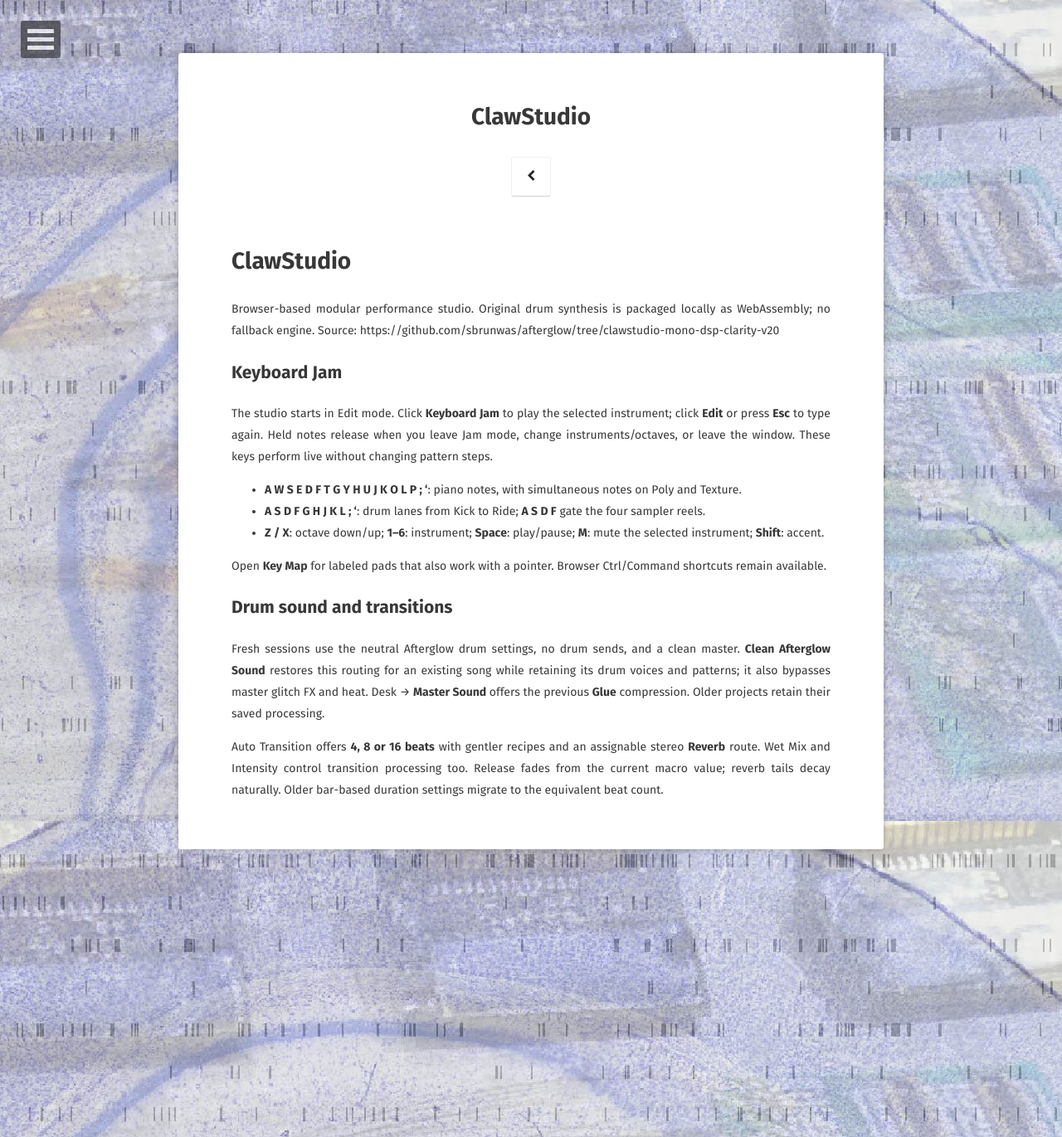
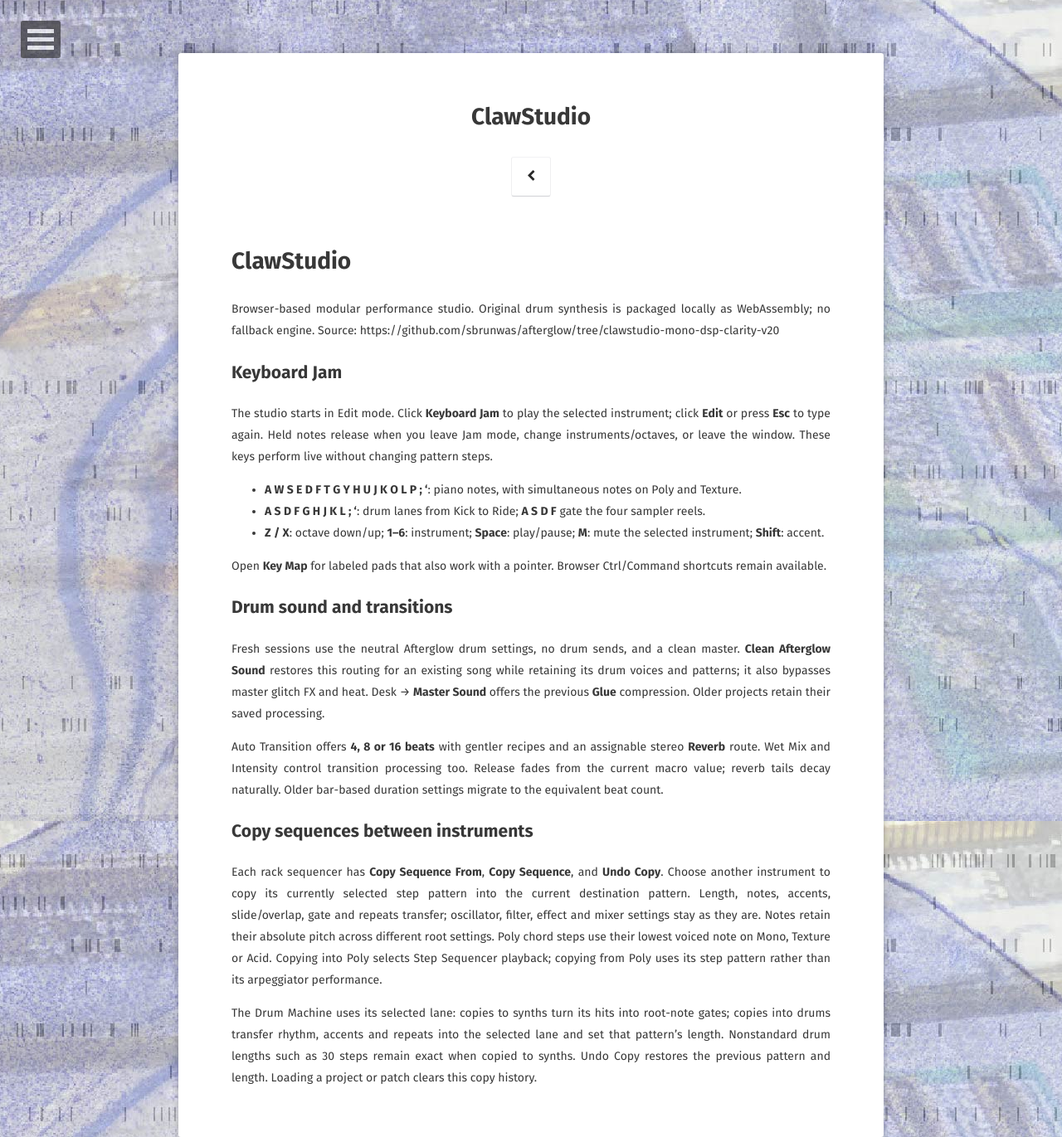
Before and after one commit to sbrunwas/sbrunwas.github.io, a Jekyll site: the page built from clawstudio/README.md, in a window 1280 px wide. Shown: the whole page at 83% size. Built offline with Jekyll 4.4.1, drawn with Linux system fonts in a browser that asks for light colours; some web fonts are replaced; our own code applies the rules of GitHub Pages for plain Markdown files; comment, search, counter and statistics services are not loaded.

Commit message:
Copy selected sequences between synths and drum lanes with undo

```diff
--- a/clawstudio/README.md
+++ b/clawstudio/README.md
@@ -17,3 +17,9 @@
 Fresh sessions use the neutral Afterglow drum settings, no drum sends, and a clean master. **Clean Afterglow Sound** restores this routing for an existing song while retaining its drum voices and patterns; it also bypasses master glitch FX and heat. Desk → **Master Sound** offers the previous **Glue** compression. Older projects retain their saved processing.
 
 Auto Transition offers **4, 8 or 16 beats** with gentler recipes and an assignable stereo **Reverb** route. Wet Mix and Intensity control transition processing too. Release fades from the current macro value; reverb tails decay naturally. Older bar-based duration settings migrate to the equivalent beat count.
+
+## Copy sequences between instruments
+
+Each rack sequencer has **Copy Sequence From**, **Copy Sequence**, and **Undo Copy**. Choose another instrument to copy its currently selected step pattern into the current destination pattern. Length, notes, accents, slide/overlap, gate and repeats transfer; oscillator, filter, effect and mixer settings stay as they are. Notes retain their absolute pitch across different root settings. Poly chord steps use their lowest voiced note on Mono, Texture or Acid. Copying into Poly selects Step Sequencer playback; copying from Poly uses its step pattern rather than its arpeggiator performance.
+
+The Drum Machine uses its selected lane: copies to synths turn its hits into root-note gates; copies into drums transfer rhythm, accents and repeats into the selected lane and set that pattern’s length. Nonstandard drum lengths such as 30 steps remain exact when copied to synths. Undo Copy restores the previous pattern and length. Loading a project or patch clears this copy history.
--- a/clawstudio/acid303/index.html
+++ b/clawstudio/acid303/index.html
@@ -1 +1 @@
-<!doctype html><html lang="en"><head><meta charset="utf-8"><meta name="viewport" content="width=device-width,initial-scale=1"><title>ClawStudio acid rack</title><link rel="stylesheet" href="../rack-devices.css?v=poly-voice-20261021"><style>body{margin:0;padding:9px;background:#0e161c;color:#e6e9ea;font:12px system-ui}.wrap{max-width:1450px;margin:auto}.nav{display:flex;justify-content:space-between;margin:5px 0 12px;gap:9px}.nav a{color:#c5dec5;text-decoration:none}</style></head><body><main class="wrap"><div class="nav"><span>CLAWSTUDIO · INSTRUMENT LAB / acid</span><a href="../devices.html">ALL INSTRUMENTS ↗</a></div><div id="mount"></div></main><script type="module">import {createRackInstrument} from '../rack-devices.js?v=jam-studio-20261022';createRackInstrument(document.querySelector('#mount'),'acid');</script></body></html>
+<!doctype html><html lang="en"><head><meta charset="utf-8"><meta name="viewport" content="width=device-width,initial-scale=1"><title>ClawStudio acid rack</title><link rel="stylesheet" href="../rack-devices.css?v=poly-voice-20261021"><style>body{margin:0;padding:9px;background:#0e161c;color:#e6e9ea;font:12px system-ui}.wrap{max-width:1450px;margin:auto}.nav{display:flex;justify-content:space-between;margin:5px 0 12px;gap:9px}.nav a{color:#c5dec5;text-decoration:none}</style></head><body><main class="wrap"><div class="nav"><span>CLAWSTUDIO · INSTRUMENT LAB / acid</span><a href="../devices.html">ALL INSTRUMENTS ↗</a></div><div id="mount"></div></main><script type="module">import {createRackInstrument} from '../rack-devices.js?v=sequence-copy-20261022';createRackInstrument(document.querySelector('#mount'),'acid');</script></body></html>
--- a/clawstudio/bass01.js
+++ b/clawstudio/bass01.js
@@ -1,4 +1,4 @@
-import {attachStepSequencer,eventsForStep,normalizeBank,LENGTHS} from './step-sequencer.js?v=shared-seq-20261021';
+import {attachStepSequencer,eventsForStep,normalizeBank,isSequenceLength} from './step-sequencer.js?v=sequence-copy-20261022';
 import {coarseCents,attachCoarsePitch} from './coarse-pitch.js?v=slow-coarse-20261020';
 // ClawStudio BASS-01 — original Web Audio monophonic synth, AGPL-3.0-only
 // 101-inspired oscillator/sequencer; aggressive dual-resonant MS-style filter;
@@ -258,7 +258,7 @@
  function init(context,destination){if(engine)return engine;ctx=context;engine=new Bass01Engine(context,destination);engine.update(state.params);return engine}
  function stop(){sequence.stop();playing=false;clearInterval(interval);interval=null;engine?.noteOff();$('#b01-jam').textContent='▶ BASS JAM';$('#b01-lamp').classList.remove('live');activeStep=-1;refresh()}
  async function jam(){if(externalClock){$('#b01-status').textContent='Use the main CLAWSTUDIO JAM transport to play this rack instrument.';return}if(playing){stop();return}try{if(!ctx)ctx=getContext?getContext():new (window.AudioContext||window.webkitAudioContext)();await ctx.resume();if(!engine)init(ctx,getDestination?getDestination():ctx.destination);playing=true;position=0;next=ctx.currentTime+.05;interval=setInterval(()=>{let j=0;while(next<ctx.currentTime+.13&&j++<20){scheduleStep(position,next,60/tempo()/4);position=(position+1)%state.steps;next+=60/tempo()/4}},23);$('#b01-jam').textContent='Ⅱ PAUSE';$('#b01-lamp').classList.add('live');$('#b01-status').textContent='BASS JAM running · drag knobs upward/downward to sculpt the sound'}catch(e){$('#b01-status').textContent='Audio unavailable: '+e.message}}
- $('#b01-jam').onclick=jam;$('#b01-save').onclick=()=>{const a=document.createElement('a'),url=URL.createObjectURL(new Blob([JSON.stringify({format:'clawstudio-bass01',version:2,preset:selectedPreset,...state},null,2)],{type:'application/json'}));a.href=url;a.download='ClawStudio-BASS01-patch.json';a.click();setTimeout(()=>URL.revokeObjectURL(url),1200)};$('#b01-load').onclick=()=>$('#b01-file').click();$('#b01-file').onchange=async e=>{try{let data=JSON.parse(await e.target.files[0].text());if(data.format!=='clawstudio-bass01')throw Error('Not a BASS-01 patch');if(!Array.isArray(data.patterns)||data.patterns.length!==8||!data.params)throw Error('Invalid patch');Object.assign(state.params,{...BASE,...data.params});const loadedParams=state.params;Object.assign(state,{...data,patterns:data.patterns,params:loadedParams});if(!LENGTHS.includes(state.steps))state.steps=16;normalizeBank(state);state.page=Math.min(Math.max(0,Number(state.page)||0),Math.floor((state.steps-1)/16));editing=0;position%=state.steps;selectedPreset=PRESETS[data.preset]?data.preset:'INIT';dirty=true;engine?.update(state.params);refresh();$('#b01-status').textContent='Patch loaded'}catch(err){$('#b01-status').textContent=err.message}};
+ $('#b01-jam').onclick=jam;$('#b01-save').onclick=()=>{const a=document.createElement('a'),url=URL.createObjectURL(new Blob([JSON.stringify({format:'clawstudio-bass01',version:2,preset:selectedPreset,...state},null,2)],{type:'application/json'}));a.href=url;a.download='ClawStudio-BASS01-patch.json';a.click();setTimeout(()=>URL.revokeObjectURL(url),1200)};$('#b01-load').onclick=()=>$('#b01-file').click();$('#b01-file').onchange=async e=>{try{let data=JSON.parse(await e.target.files[0].text());if(data.format!=='clawstudio-bass01')throw Error('Not a BASS-01 patch');if(!Array.isArray(data.patterns)||data.patterns.length!==8||!data.params)throw Error('Invalid patch');Object.assign(state.params,{...BASE,...data.params});const loadedParams=state.params;Object.assign(state,{...data,patterns:data.patterns,params:loadedParams});if(!isSequenceLength(state.steps))state.steps=16;normalizeBank(state);state.page=Math.min(Math.max(0,Number(state.page)||0),Math.floor((state.steps-1)/16));editing=0;position%=state.steps;selectedPreset=PRESETS[data.preset]?data.preset:'INIT';dirty=true;engine?.update(state.params);refresh();$('#b01-status').textContent='Patch loaded'}catch(err){$('#b01-status').textContent=err.message}};
  // In studio clock mode JAM is disabled because global transport owns scheduling.
  if(externalClock){$('#b01-jam').textContent='↳ MASTER JAM';$('#b01-jam').onclick=()=>{$('#b01-status').textContent='Press JAM in the ClawStudio header to start both instruments.'}}
  refresh();return {state,init,scheduleStep,stop,dispose:()=>{stop();engine?.dispose()},setTempo:n=>{state.bpm=n},setActive:v=>{state.active=!!v},getEngine:()=>engine,getParams:()=>({...state.params}),refreshUI:refresh};
--- a/clawstudio/bass01/index.html
+++ b/clawstudio/bass01/index.html
@@ -1 +1 @@
-<!doctype html><html lang="en"><head><meta charset="utf-8"><meta name="viewport" content="width=device-width,initial-scale=1"><title>ClawStudio BASS-01</title><meta name="theme-color" content="#151c1e"><link rel="stylesheet" href="../bass01.css"><style>body{background:#121b19;margin:0;padding:12px;display:flex;min-height:100vh;align-items:flex-start;justify-content:center}main{width:min(1250px,100%)}.topline{display:flex;justify-content:space-between;font:11px system-ui;color:#b2caba;margin:3px 0 13px}.topline strong{color:#efc992;font-size:15px}.topline span{align-self:center}</style></head><body><main><div class="topline"><strong>CLAWSTUDIO / RACK DEVELOPMENT</strong><span>INSTRUMENT 02 · BETA 0.7</span></div><div id="instrument"></div></main><script type="module">import {createBass01} from '../bass01.js?v=jam-studio-20261022';createBass01(document.querySelector('#instrument'));</script></body></html>
+<!doctype html><html lang="en"><head><meta charset="utf-8"><meta name="viewport" content="width=device-width,initial-scale=1"><title>ClawStudio BASS-01</title><meta name="theme-color" content="#151c1e"><link rel="stylesheet" href="../bass01.css"><style>body{background:#121b19;margin:0;padding:12px;display:flex;min-height:100vh;align-items:flex-start;justify-content:center}main{width:min(1250px,100%)}.topline{display:flex;justify-content:space-between;font:11px system-ui;color:#b2caba;margin:3px 0 13px}.topline strong{color:#efc992;font-size:15px}.topline span{align-self:center}</style></head><body><main><div class="topline"><strong>CLAWSTUDIO / RACK DEVELOPMENT</strong><span>INSTRUMENT 02 · BETA 0.7</span></div><div id="instrument"></div></main><script type="module">import {createBass01} from '../bass01.js?v=sequence-copy-20261022';createBass01(document.querySelector('#instrument'));</script></body></html>
--- a/clawstudio/poly/index.html
+++ b/clawstudio/poly/index.html
@@ -1 +1 @@
-<!doctype html><html lang="en"><head><meta charset="utf-8"><meta name="viewport" content="width=device-width,initial-scale=1"><title>ClawStudio poly rack</title><link rel="stylesheet" href="../rack-devices.css?v=poly-voice-20261021"><link rel="stylesheet" href="../poly-arp.css"><link rel="stylesheet" href="../poly-modular.css?v=additive-cv-20261020"><style>body{margin:0;padding:9px;background:#0e161c;color:#e6e9ea;font:12px system-ui}.wrap{max-width:1450px;margin:auto}.nav{display:flex;justify-content:space-between;margin:5px 0 12px;gap:9px}.nav a{color:#c5dec5;text-decoration:none}</style></head><body><main class="wrap"><div class="nav"><span>CLAWSTUDIO · INSTRUMENT LAB / poly</span><a href="../devices.html">ALL INSTRUMENTS ↗</a></div><div id="mount"></div></main><script type="module">import {createRackInstrument} from '../rack-devices.js?v=jam-studio-20261022';createRackInstrument(document.querySelector('#mount'),'poly');</script></body></html>
+<!doctype html><html lang="en"><head><meta charset="utf-8"><meta name="viewport" content="width=device-width,initial-scale=1"><title>ClawStudio poly rack</title><link rel="stylesheet" href="../rack-devices.css?v=poly-voice-20261021"><link rel="stylesheet" href="../poly-arp.css"><link rel="stylesheet" href="../poly-modular.css?v=additive-cv-20261020"><style>body{margin:0;padding:9px;background:#0e161c;color:#e6e9ea;font:12px system-ui}.wrap{max-width:1450px;margin:auto}.nav{display:flex;justify-content:space-between;margin:5px 0 12px;gap:9px}.nav a{color:#c5dec5;text-decoration:none}</style></head><body><main class="wrap"><div class="nav"><span>CLAWSTUDIO · INSTRUMENT LAB / poly</span><a href="../devices.html">ALL INSTRUMENTS ↗</a></div><div id="mount"></div></main><script type="module">import {createRackInstrument} from '../rack-devices.js?v=sequence-copy-20261022';createRackInstrument(document.querySelector('#mount'),'poly');</script></body></html>
--- a/clawstudio/rack-devices.js
+++ b/clawstudio/rack-devices.js
@@ -1,4 +1,4 @@
-import {attachStepSequencer,eventsForStep,normalizeBank,LENGTHS} from './step-sequencer.js?v=shared-seq-20261021';
+import {attachStepSequencer,eventsForStep,normalizeBank,isSequenceLength} from './step-sequencer.js?v=sequence-copy-20261022';
 import {POLY_WAVEFORMS,POLY_VOICE_DEFAULTS,normalizePolyVoice,polyFmRatio,createPolyOscillator} from './poly-voice.js?v=jam-studio-20261022';
 import {coarseCents,attachCoarsePitch} from './coarse-pitch.js?v=slow-coarse-20261020';
 // ClawStudio original browser rack prototypes — not vendor ROM emulations.
@@ -441,7 +441,7 @@
  };
  $('#cri-undo').onclick=()=>{let h=history.pop();if(h){Object.assign(p,h);engine?.update?.();syncUI();$('#cri-status').textContent='Previous sound restored'}};
  $('#cri-save').onclick=()=>{const blob=new Blob([JSON.stringify({format:'clawstudio-rack-device',version:1,type,state},null,2)],{type:'application/json'}),url=URL.createObjectURL(blob),a=document.createElement('a');a.href=url;a.download=`ClawStudio-${type}-patch.json`;a.click();setTimeout(()=>URL.revokeObjectURL(url),2500)};
- $('#cri-load').onclick=()=>$('#cri-loadfile').click();$('#cri-loadfile').onchange=async e=>{try{const obj=JSON.parse(await e.target.files[0].text());if(obj.format!=='clawstudio-rack-device'||obj.type!==type||!obj.state||!Array.isArray(obj.state.patterns)||obj.state.patterns.length!==8)throw Error('Incorrect preset format');const loadedParams={...cfg.preset,...(type==='poly'?normalizePolyVoice(obj.state.p):obj.state.p)};Object.assign(state,{...obj.state,p});Object.assign(p,loadedParams);if(type==='texture'){persistentPatch.splice(0,persistentPatch.length,...(Array.isArray(obj.state.patchRoutes)?obj.state.patchRoutes:BUCHLA_DEFAULT_ROUTES()));state.patchRoutes=persistentPatch;buchlaPanel?.refresh()}if(type==='poly'){state.polyArp={...newPolyArp(),...(obj.state.polyArp||{})};polyModState();syncPolyMod();polyModPanel?.refresh()}Object.assign(p,state.p);if(!LENGTHS.includes(state.steps))state.steps=16;normalizeBank(state);selected=0;engine?.update?.();syncUI();$('#cri-status').textContent='Patch loaded'}catch(ex){$('#cri-status').textContent='Cannot load: '+ex.message}};
+ $('#cri-load').onclick=()=>$('#cri-loadfile').click();$('#cri-loadfile').onchange=async e=>{try{const obj=JSON.parse(await e.target.files[0].text());if(obj.format!=='clawstudio-rack-device'||obj.type!==type||!obj.state||!Array.isArray(obj.state.patterns)||obj.state.patterns.length!==8)throw Error('Incorrect preset format');const loadedParams={...cfg.preset,...(type==='poly'?normalizePolyVoice(obj.state.p):obj.state.p)};Object.assign(state,{...obj.state,p});Object.assign(p,loadedParams);if(type==='texture'){persistentPatch.splice(0,persistentPatch.length,...(Array.isArray(obj.state.patchRoutes)?obj.state.patchRoutes:BUCHLA_DEFAULT_ROUTES()));state.patchRoutes=persistentPatch;buchlaPanel?.refresh()}if(type==='poly'){state.polyArp={...newPolyArp(),...(obj.state.polyArp||{})};polyModState();syncPolyMod();polyModPanel?.refresh()}Object.assign(p,state.p);if(!isSequenceLength(state.steps))state.steps=16;normalizeBank(state);selected=0;engine?.update?.();syncUI();$('#cri-status').textContent='Patch loaded'}catch(ex){$('#cri-status').textContent='Cannot load: '+ex.message}};
  function init(context,destination){if(engine)return engine;ctx=context;engine=type==='poly'?new PolyEngine(ctx,destination,p):type==='texture'?new TextureEngine(ctx,destination,p):new AcidEngine(ctx,destination,p);if(type==='texture')engine.patchRoutes=persistentPatch;if(type==='poly')syncPolyMod();return engine}
  function scheduleStep(step,t,dur){if(!state.active||!engine)return;const i=step%state.steps;
   if(type==='poly'&&state.polyArp?.enabled){for(const event of arpEventsAtStep(state.polyArp,state.root,step,dur))engine.note(event.note,t+event.offset,event.length,event.velocity)}
--- /dev/null
+++ b/clawstudio/sequence-copy.css
@@ -0,0 +1 @@
+.sequence-copy{display:flex;align-items:flex-end;gap:8px;flex-wrap:wrap;border:1px solid #758b8a70;background:#07182420;border-radius:4px;padding:9px;margin:10px 0;color:inherit}.sequence-copy label{display:flex!important;flex-direction:column;align-items:flex-start!important;gap:4px;font-size:9px!important;letter-spacing:.05em}.sequence-copy select{max-width:100%;min-height:32px;background:#182731;color:#e6ede8;border:1px solid #7b9490;border-radius:3px;padding:5px;font:11px system-ui}.sequence-copy button{min-height:32px;font-size:10px;font-weight:800}.sequence-copy button:disabled{opacity:.45;cursor:default}.sequence-copy small{flex-basis:100%;font:10px/1.5 system-ui;opacity:.9}.sequence-copy button:focus-visible,.sequence-copy select:focus-visible{outline:2px solid #edc98b;outline-offset:2px}
--- a/clawstudio/step-sequencer.js
+++ b/clawstudio/step-sequencer.js
@@ -1,6 +1,7 @@
 // SPDX-License-Identifier: AGPL-3.0-only
 // Shared note sequencing and editing for the four synthesis racks.
 export const LENGTHS=[4,8,16,32,48,64];
+export const isSequenceLength=value=>Number.isInteger(value)&&value>=1&&value<=64;
 export const CHORDS=Object.freeze({SINGLE:[0],MAJOR:[0,4,7],MINOR:[0,3,7],DIMINISHED:[0,3,6],AUGMENTED:[0,4,8],SUS2:[0,2,7],SUS4:[0,5,7],POWER:[0,7],MAJ7:[0,4,7,11],MIN7:[0,3,7,10],DOM7:[0,4,7,10]});
 const clamp=(v,a,b,fallback=a)=>Math.max(a,Math.min(b,Number.isFinite(Number(v))?Number(v):fallback));
 export const midiName=n=>['C','C♯','D','D♯','E','F','F♯','G','G♯','A','A♯','B'][n%12]+(Math.floor(n/12)-1);
@@ -11,7 +12,7 @@
  s.inversion=Math.round(clamp(s.inversion,0,s.chord.length-1,0));return s;
 }
 export function normalizeBank(state){
- state.root=Math.round(clamp(state.root,0,127,48));state.pattern=Math.round(clamp(state.pattern,0,7,0));if(!LENGTHS.includes(state.steps))state.steps=16;
+ state.root=Math.round(clamp(state.root,0,127,48));state.pattern=Math.round(clamp(state.pattern,0,7,0));if(!isSequenceLength(state.steps))state.steps=16;
  if(!Array.isArray(state.patterns))state.patterns=[];
  for(let p=0;p<8;p++){if(!Array.isArray(state.patterns[p]))state.patterns[p]=[];for(let i=0;i<64;i++)state.patterns[p][i]=normalizeStep(state.patterns[p][i])}
 }
@@ -42,7 +43,7 @@
  const current=()=>normalizeStep(state.patterns[state.pattern][selected]);
  function changed(){onChange();refresh()}
  function select(index){selected=Math.max(0,Math.min(state.steps-1,index));onSelect(selected)}
- function refresh(){normalizeBank(state);select(selected);const step=current();id('pattern').value=state.pattern;id('length').value=state.steps;id('root').value=state.root;id('selected').textContent=String(selected+1).padStart(2,'0');
+ function refresh(){normalizeBank(state);select(selected);id('length').querySelector('[data-custom-length]')?.remove();if(!LENGTHS.includes(state.steps)){const option=document.createElement('option');option.value=state.steps;option.textContent=state.steps+' · CUSTOM';option.dataset.customLength='';id('length').append(option)}const step=current();id('pattern').value=state.pattern;id('length').value=state.steps;id('root').value=state.root;id('selected').textContent=String(selected+1).padStart(2,'0');
   const arp=poly&&state.polyArp?.enabled;if(poly)$('[data-seq-mode]').value=arp?'arp':'steps';$('.seq-mode-message').textContent=arp?'ARPEGGIATOR is playing. Choose STEP SEQUENCER above to hear the notes below.':'';
   const rows=$('.seq-rows');rows.replaceChildren();
   for(let start=0;start<state.steps;start+=16){const row=document.createElement('section');row.className='seq-row';if(state.steps<=8)row.style.minWidth='0';row.setAttribute('aria-label',`Steps ${start+1}–${Math.min(start+16,state.steps)}`);const range=document.createElement('span');range.className='seq-range';range.textContent=`${String(start+1).padStart(2,'0')}–${String(Math.min(start+16,state.steps)).padStart(2,'0')}`;const grid=document.createElement('div');grid.className='seq-grid';grid.style.setProperty('--seq-cols',Math.min(16,state.steps-start));
--- a/clawstudio/texture/index.html
+++ b/clawstudio/texture/index.html
@@ -1 +1 @@
-<!doctype html><html lang="en"><head><meta charset="utf-8"><meta name="viewport" content="width=device-width,initial-scale=1"><title>ClawStudio texture rack</title><link rel="stylesheet" href="../rack-devices.css?v=poly-voice-20261021"><link rel="stylesheet" href="../texture-patch.css"><link rel="stylesheet" href="../poly-modular.css?v=additive-cv-20261020"><style>body{margin:0;padding:9px;background:#0e161c;color:#e6e9ea;font:12px system-ui}.wrap{max-width:1450px;margin:auto}.nav{display:flex;justify-content:space-between;margin:5px 0 12px;gap:9px}.nav a{color:#c5dec5;text-decoration:none}</style></head><body><main class="wrap"><div class="nav"><span>CLAWSTUDIO · INSTRUMENT LAB / texture</span><a href="../devices.html">ALL INSTRUMENTS ↗</a></div><div id="mount"></div></main><script type="module">import {createRackInstrument} from '../rack-devices.js?v=jam-studio-20261022';createRackInstrument(document.querySelector('#mount'),'texture');</script></body></html>
+<!doctype html><html lang="en"><head><meta charset="utf-8"><meta name="viewport" content="width=device-width,initial-scale=1"><title>ClawStudio texture rack</title><link rel="stylesheet" href="../rack-devices.css?v=poly-voice-20261021"><link rel="stylesheet" href="../texture-patch.css"><link rel="stylesheet" href="../poly-modular.css?v=additive-cv-20261020"><style>body{margin:0;padding:9px;background:#0e161c;color:#e6e9ea;font:12px system-ui}.wrap{max-width:1450px;margin:auto}.nav{display:flex;justify-content:space-between;margin:5px 0 12px;gap:9px}.nav a{color:#c5dec5;text-decoration:none}</style></head><body><main class="wrap"><div class="nav"><span>CLAWSTUDIO · INSTRUMENT LAB / texture</span><a href="../devices.html">ALL INSTRUMENTS ↗</a></div><div id="mount"></div></main><script type="module">import {createRackInstrument} from '../rack-devices.js?v=sequence-copy-20261022';createRackInstrument(document.querySelector('#mount'),'texture');</script></body></html>
```
Also changed, not shown: clawstudio/devices.html (+1 -1 lines), clawstudio/index.html (+19 -5 lines), clawstudio/sequence-copy.js (added, +46 -0 lines), tests/README.md (+4 -0 lines), tests/sequence-copy.cjs (added, +30 -0 lines), tests/sequence-copy.html (added, +24 -0 lines).
